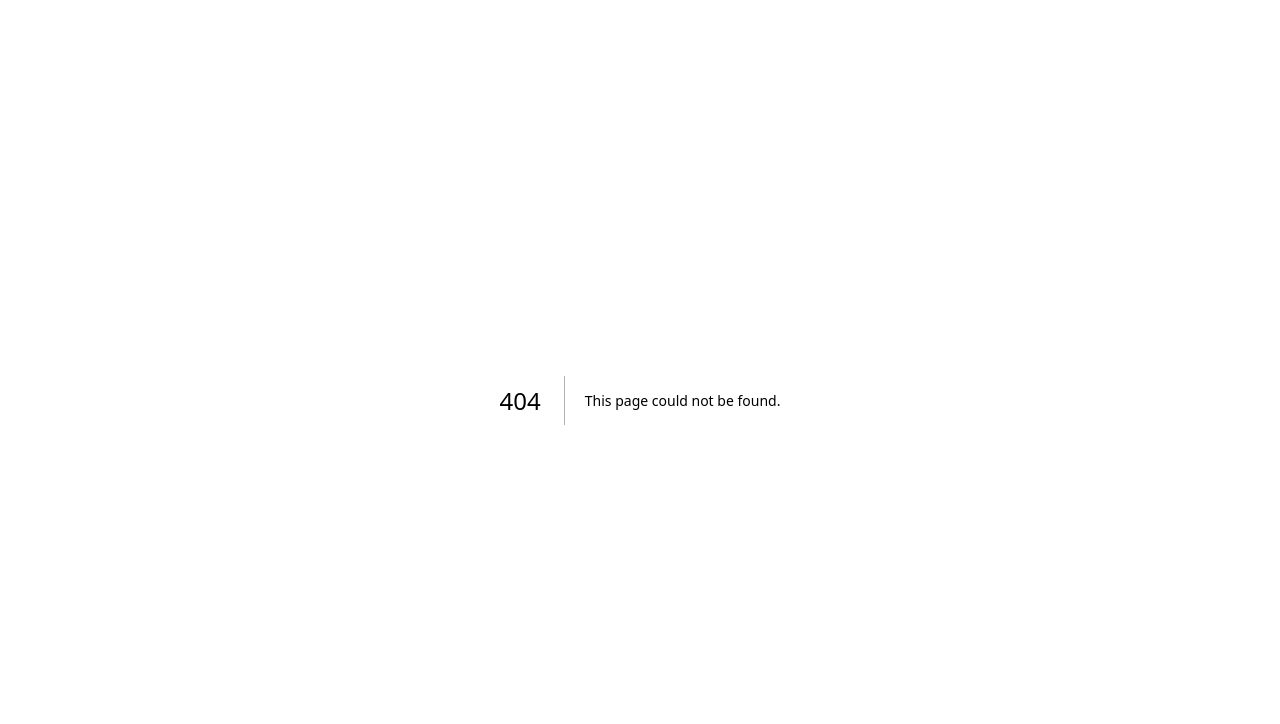
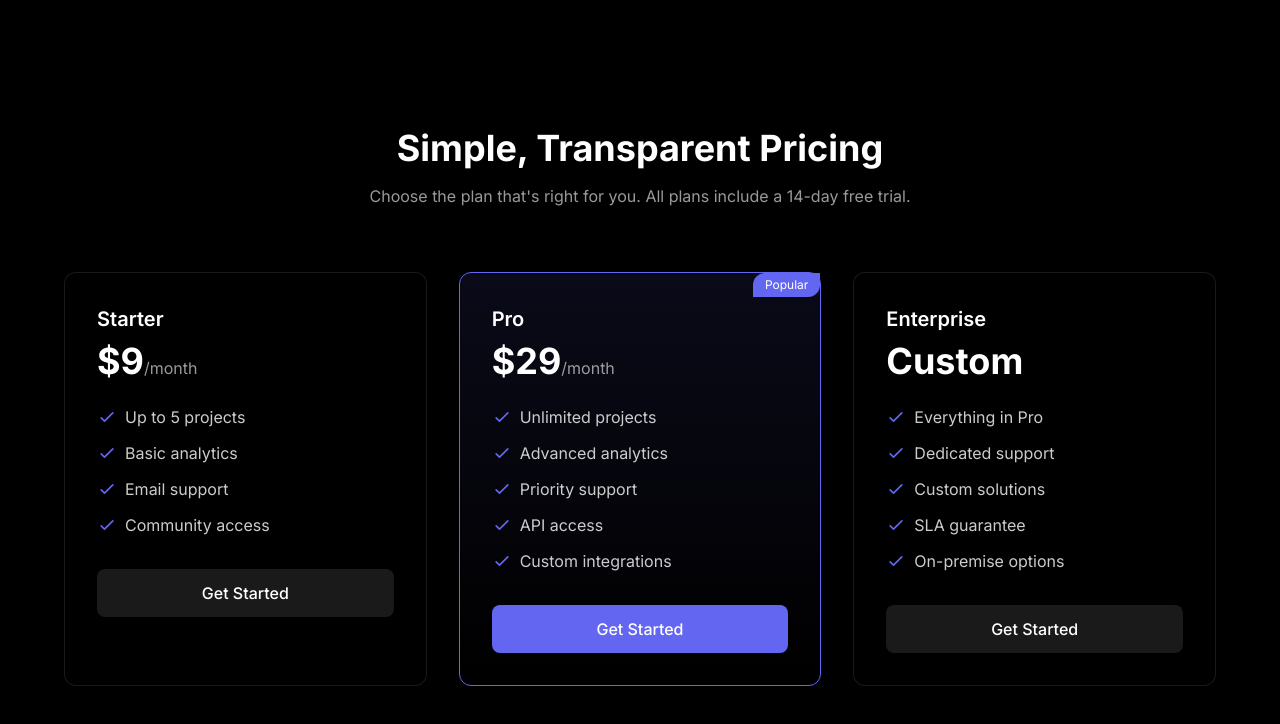
Before and after one commit to jakedewar/halo-lp, a Next.js app: page /pricing in a window 1280 px wide. Before the commit this address had no page. Shown: the top 724 px of the page. Built offline with nearby package versions, Linux system fonts and the light colour scheme.

Commit message:
Added Chrome Extension description

```diff
--- a/app/components/MockPanel.tsx
+++ b/app/components/MockPanel.tsx
@@ -390,7 +390,7 @@ export default function MockPanel({ isOpen, onClose }: MockPanelProps) {
                                     </div>
 
                                     {/* Chat Interface Preview */}
-                                    <div className={`mt-6 p-4 rounded-lg border ${themeClasses}`}>
+                                    {/* <div className={`mt-6 p-4 rounded-lg border ${themeClasses}`}>
                                         <div className="flex items-center gap-2 mb-3">
                                             <div className="w-2 h-2 rounded-full bg-indigo-500 animate-pulse" />
                                             <span className={`text-sm ${isDarkMode ? 'text-white/50' : 'text-gray-500'}`}>Coming Soon: Speak to Halo</span>
@@ -420,7 +420,7 @@ export default function MockPanel({ isOpen, onClose }: MockPanelProps) {
                                                 </div>
                                             </div>
                                         </div>
-                                    </div>
+                                    </div> */}
 
                                     {/* Footer */}
                                     <div className={`pt-6 mt-6 border-t ${isDarkMode ? 'border-white/[0.05]' : 'border-gray-200'}`}>
--- a/app/components/Navbar.tsx
+++ b/app/components/Navbar.tsx
@@ -37,6 +37,12 @@ export default function Navbar() {
                             Vision
                         </Link>
                         <Link
+                            href="/pricing"
+                            className="text-xs text-white/50 hover:text-white transition-colors duration-200"
+                        >
+                            Pricing
+                        </Link>
+                        <Link
                             href="#"
                             className="text-xs px-4 py-2 rounded-md bg-indigo-500 text-white hover:bg-indigo-400 transition-colors duration-200"
                         >
--- a/app/page.tsx
+++ b/app/page.tsx
@@ -132,7 +132,7 @@ export default function Home() {
             </span>
           </h1>
           <p className="text-base text-white/50 mb-12 max-w-xl mx-auto leading-relaxed">
-            Halo quietly captures your ideas, actions, and discoveries — weaving your digital world into something effortless to remember, search, and build upon.
+            Halo is a Chrome extension that quietly captures your ideas, actions, and discoveries — weaving your digital world into something effortless to remember, search, and build upon.
           </p>
           <motion.div
             className="flex justify-center gap-3"
--- /dev/null
+++ b/app/pricing/page.tsx
@@ -0,0 +1,116 @@
+'use client'
+
+import { motion } from 'framer-motion'
+
+export default function PricingPage() {
+    const plans = [
+        {
+            name: 'Starter',
+            price: '$9',
+            period: '/month',
+            features: [
+                'Up to 5 projects',
+                'Basic analytics',
+                'Email support',
+                'Community access'
+            ]
+        },
+        {
+            name: 'Pro',
+            price: '$29',
+            period: '/month',
+            features: [
+                'Unlimited projects',
+                'Advanced analytics',
+                'Priority support',
+                'API access',
+                'Custom integrations'
+            ],
+            popular: true
+        },
+        {
+            name: 'Enterprise',
+            price: 'Custom',
+            period: '',
+            features: [
+                'Everything in Pro',
+                'Dedicated support',
+                'Custom solutions',
+                'SLA guarantee',
+                'On-premise options'
+            ]
+        }
+    ]
+
+    return (
+        <div className="min-h-screen bg-black text-white pt-32 pb-20 px-4">
+            <div className="max-w-6xl mx-auto">
+                <motion.div
+                    initial={{ opacity: 0, y: 20 }}
+                    animate={{ opacity: 1, y: 0 }}
+                    transition={{ duration: 0.5 }}
+                    className="text-center mb-16"
+                >
+                    <h1 className="text-4xl font-bold mb-4">Simple, Transparent Pricing</h1>
+                    <p className="text-white/60 max-w-2xl mx-auto">
+                        Choose the plan that's right for you. All plans include a 14-day free trial.
+                    </p>
+                </motion.div>
+
+                <div className="grid md:grid-cols-3 gap-8">
+                    {plans.map((plan, index) => (
+                        <motion.div
+                            key={plan.name}
+                            initial={{ opacity: 0, y: 20 }}
+                            animate={{ opacity: 1, y: 0 }}
+                            transition={{ duration: 0.5, delay: index * 0.1 }}
+                            className={`relative p-8 rounded-xl border ${plan.popular
+                                    ? 'border-indigo-500 bg-gradient-to-b from-indigo-500/10 to-transparent'
+                                    : 'border-white/10 bg-black/30'
+                                }`}
+                        >
+                            {plan.popular && (
+                                <div className="absolute top-0 right-0 bg-indigo-500 text-white text-xs px-3 py-1 rounded-tl-xl rounded-br-xl">
+                                    Popular
+                                </div>
+                            )}
+                            <h3 className="text-xl font-semibold mb-2">{plan.name}</h3>
+                            <div className="mb-6">
+                                <span className="text-4xl font-bold">{plan.price}</span>
+                                <span className="text-white/60">{plan.period}</span>
+                            </div>
+                            <ul className="space-y-3 mb-8">
+                                {plan.features.map((feature) => (
+                                    <li key={feature} className="flex items-center text-white/80">
+                                        <svg
+                                            className="w-5 h-5 mr-2 text-indigo-500"
+                                            fill="none"
+                                            stroke="currentColor"
+                                            viewBox="0 0 24 24"
+                                        >
+                                            <path
+                                                strokeLinecap="round"
+                                                strokeLinejoin="round"
+                                                strokeWidth={2}
+                                                d="M5 13l4 4L19 7"
+                                            />
+                                        </svg>
+                                        {feature}
+                                    </li>
+                                ))}
+                            </ul>
+                            <button
+                                className={`w-full py-3 rounded-lg font-medium transition-colors ${plan.popular
+                                        ? 'bg-indigo-500 hover:bg-indigo-600'
+                                        : 'bg-white/10 hover:bg-white/20'
+                                    }`}
+                            >
+                                Get Started
+                            </button>
+                        </motion.div>
+                    ))}
+                </div>
+            </div>
+        </div>
+    )
+}
```
